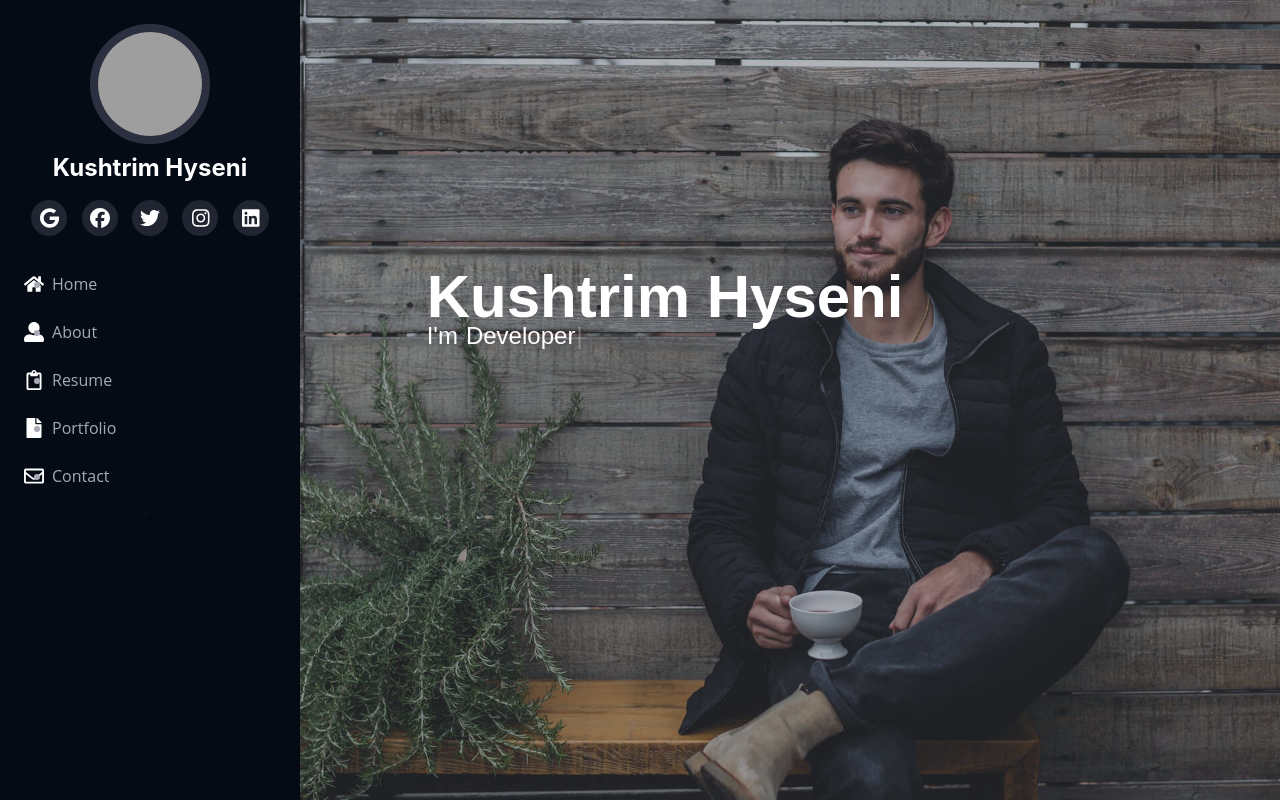
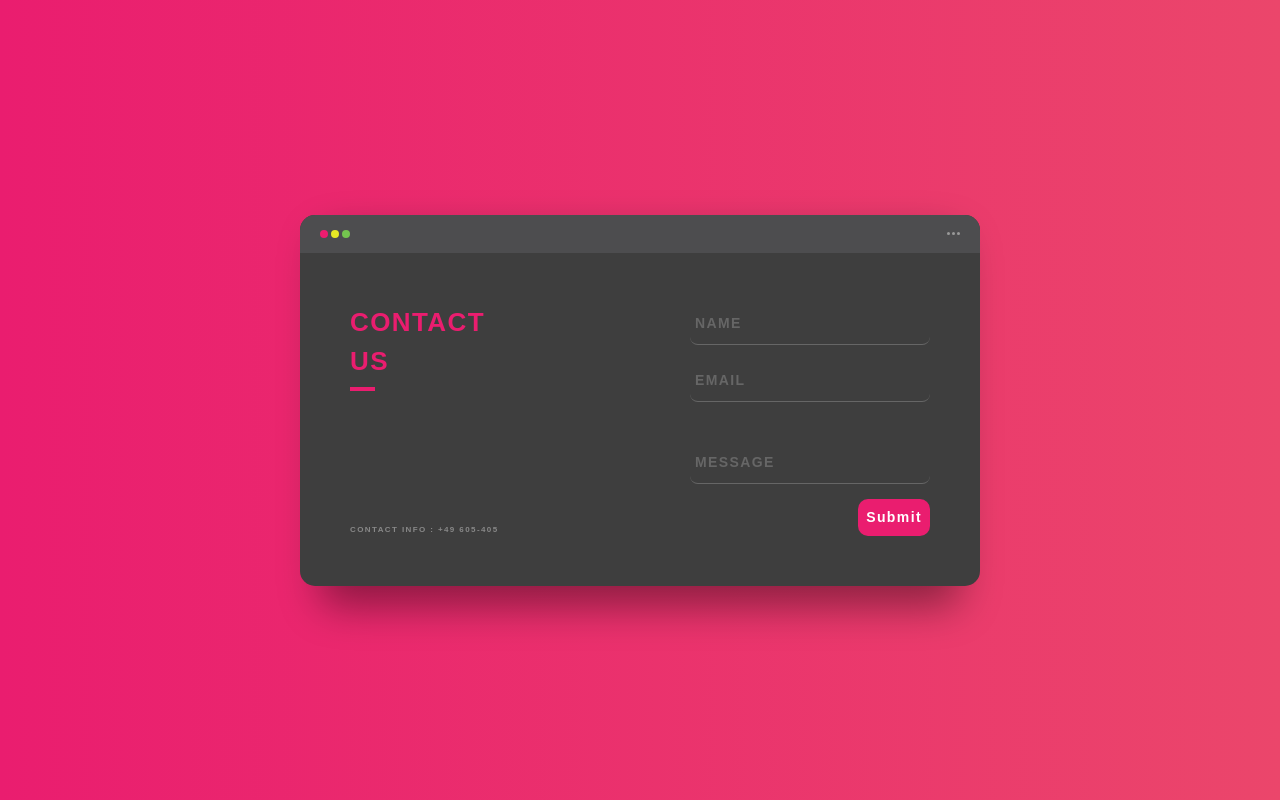
Before and after one commit to kushtrimhyseni/react-portfolio, a React (Create React App) app: page /contact in a window 1280 px wide. Shown: the top 802 px of the page. Built offline with nearby package versions, Linux system fonts and the light colour scheme; no server answers; the database is empty; grey boxes are pictures that could not be loaded.

Commit message:
Added contact us functionality using Node js as backend

```diff
--- a/package.json
+++ b/package.json
@@ -11,7 +11,10 @@
     "@testing-library/user-event": "^13.5.0",
     "axios": "^0.26.1",
     "classnames": "^2.3.1",
+    "cors": "^2.8.5",
+    "express": "^4.17.3",
     "firebase": "^9.6.10",
+    "nodemailer": "^6.7.3",
     "react": "^18.0.0",
     "react-dom": "^18.0.0",
     "react-icons": "^4.3.1",
--- a/src/App.js
+++ b/src/App.js
@@ -5,20 +5,30 @@ import { useState } from "react";
 import Skills from "./components/Skills";
 import ScrollToTop from "./components/ScrollToTop";
 import Resume from "./components/Resume";
+import ContactForm from "./components/pages/ContactForm";
+import { BrowserRouter as Router, Route, Routes } from "react-router-dom";
 function App() {
   const [isMenuOpen, setMenuOpen] = useState(false);
   return (
     <>
-      <div className="flex flex-col lg:flex-row">
+      <Router>
+        <Routes>
+          <Route
+            path="/"
+            element={
+              <>
                 <Header menuOpen={isMenuOpen} />
-        <div className="w-full">
                 <Banner setOpen={setMenuOpen} menuOpen={isMenuOpen} />
                 <About />
-        </div>
-      </div>
                 <Skills />
                 <Resume />
                 <ScrollToTop />
+              </>
+            }
+          ></Route>
+          <Route path="/contact" element={<ContactForm />}></Route>
+        </Routes>
+      </Router>
     </>
   );
 }
--- a/src/components/About.jsx
+++ b/src/components/About.jsx
@@ -17,7 +17,7 @@ const About = () => {
         <img
           src="https://i.ibb.co/2dGQVGW/profile-img.webp"
           alt="Profile"
-          className="max-w-[350px] max-h-[350px] object-cover"
+          className="w-full lg:max-w-[350px] max-h-[350px] object-cover"
         />
         <div className="flex flex-col pt-6 lg:pt-0 lg:pl-6">
           <h3 className="font-bold text-2xl text-blue-900 font-raleway">
--- a/src/components/Data.jsx
+++ b/src/components/Data.jsx
@@ -1,10 +1,4 @@
-import {
-  FaHome,
-  FaUserAlt,
-  FaRegClipboard,
-  FaFile,
-  FaRegEnvelope,
-} from "react-icons/fa";
+import { FaHome, FaUserAlt, FaRegClipboard, FaFile } from "react-icons/fa";
 import ProgressBar from "./ProgressBar";
 export const navItems = [
   {
@@ -27,11 +21,11 @@ export const navItems = [
     name: "Portfolio",
     icon: <FaFile color="white" size={20} className="cursor-pointer" />,
   },
-  {
-    id: 5,
-    name: "Contact",
-    icon: <FaRegEnvelope color="white" size={20} className="cursor-pointer" />,
-  },
+  // {
+  //   id: 5,
+  //   name: "Contact",
+  //   icon: ,
+  // },
 ];
 
 export const personalInformation = {
--- a/src/components/header/NavLinks.jsx
+++ b/src/components/header/NavLinks.jsx
@@ -1,5 +1,7 @@
 import React from "react";
 import { navItems } from "../Data";
+import { NavLink } from "react-router-dom";
+import { FaRegEnvelope } from "react-icons/fa";
 const NavLinks = () => {
   return (
     <div>
@@ -12,7 +14,7 @@ const NavLinks = () => {
             >
               {item.icon}
               <a href={`#${item.name.trim().toLowerCase()}`}>
-                <li className="ml-2 text-[#a8a9b5] hover:text-white-900 font-opensans text-md font-normal cursor-pointer">
+                <li className="ml-2 text-[#a8a9b5] hover:text-white-900 font-opensans text-md font-normal cursor-pointer list-none">
                   {item.name}
                 </li>
               </a>
@@ -20,6 +22,16 @@ const NavLinks = () => {
           );
         })}
       </ul>
+      <div className="flex mt-2 items-center">
+        <FaRegEnvelope color="white" size={20} className="cursor-pointer" />
+        <NavLink
+          className="ml-2 text-[#a8a9b5] hover:text-white-900 font-opensans text-md font-normal cursor-pointer"
+          to="/contact"
+          exact
+        >
+          Contact
+        </NavLink>
+      </div>
     </div>
   );
 };
--- /dev/null
+++ b/src/components/pages/ContactForm.css
@@ -0,0 +1,242 @@
+*,
+*:before,
+*:after {
+  box-sizing: border-box;
+  -webkit-font-smoothing: antialiased;
+  -moz-osx-font-smoothing: grayscale;
+}
+
+body {
+  background: linear-gradient(to right, #ea1d6f 0%, #eb466b 100%);
+  font-size: 12px;
+}
+
+body,
+button,
+input {
+  font-family: "Montserrat", sans-serif;
+  font-weight: 700;
+  letter-spacing: 1.4px;
+}
+
+.background {
+  display: flex;
+  min-height: 100vh;
+}
+
+.container {
+  flex: 0 1 700px;
+  margin: auto;
+  padding: 10px;
+}
+
+.screen {
+  position: relative;
+  background: #3e3e3e;
+  border-radius: 15px;
+}
+
+.screen:after {
+  content: "";
+  display: block;
+  position: absolute;
+  top: 0;
+  left: 20px;
+  right: 20px;
+  bottom: 0;
+  border-radius: 15px;
+  box-shadow: 0 20px 40px rgba(0, 0, 0, 0.4);
+  z-index: -1;
+}
+
+.screen-header {
+  display: flex;
+  align-items: center;
+  padding: 10px 20px;
+  background: #4d4d4f;
+  border-top-left-radius: 15px;
+  border-top-right-radius: 15px;
+}
+
+.screen-header-left {
+  margin-right: auto;
+}
+
+.screen-header-button {
+  display: inline-block;
+  width: 8px;
+  height: 8px;
+  margin-right: 3px;
+  border-radius: 8px;
+  background: white;
+}
+
+.screen-header-button.close {
+  background: #ed1c6f;
+}
+
+.screen-header-button.maximize {
+  background: #e8e925;
+}
+
+.screen-header-button.minimize {
+  background: #74c54f;
+}
+
+.screen-header-right {
+  display: flex;
+}
+
+.screen-header-ellipsis {
+  width: 3px;
+  height: 3px;
+  margin-left: 2px;
+  border-radius: 8px;
+  background: #999;
+}
+
+.screen-body {
+  display: flex;
+}
+
+.screen-body-item {
+  flex: 1;
+  padding: 50px;
+}
+
+.screen-body-item.left {
+  display: flex;
+  flex-direction: column;
+}
+
+.app-title {
+  display: flex;
+  flex-direction: column;
+  position: relative;
+  color: #ea1d6f;
+  font-size: 26px;
+}
+
+.app-title:after {
+  content: "";
+  display: block;
+  position: absolute;
+  left: 0;
+  bottom: -10px;
+  width: 25px;
+  height: 4px;
+  background: #ea1d6f;
+}
+
+.app-contact {
+  margin-top: auto;
+  font-size: 8px;
+  color: #888;
+}
+
+.app-form-group {
+  margin-bottom: 15px;
+}
+
+.app-form-group.message {
+  margin-top: 40px;
+}
+
+.app-form-group.buttons {
+  margin-bottom: 0;
+  text-align: right;
+}
+
+.app-form-control {
+  width: 100%;
+  padding: 10px 5px;
+  background: none;
+  border: none;
+  border-bottom: 1px solid #666;
+  color: #ddd;
+  font-size: 14px;
+  outline: none;
+  transition: border-color 0.2s;
+  border-radius: 8px;
+}
+
+.app-form-control::placeholder {
+  color: #666;
+}
+
+.app-form-control:focus {
+  border-bottom-color: #ddd;
+}
+
+.app-form-button {
+  border: none;
+  color: #fff;
+  font-size: 14px;
+  cursor: pointer;
+  outline: none;
+  background: #ea1d6f;
+  border-radius: 10px;
+  padding: 8px;
+  outline: none;
+}
+
+.app-form-button:hover {
+  color: #b9134f;
+}
+
+.credits {
+  display: flex;
+  justify-content: center;
+  align-items: center;
+  margin-top: 20px;
+  color: #ffa4bd;
+  font-family: "Roboto Condensed", sans-serif;
+  font-size: 16px;
+  font-weight: normal;
+}
+
+.credits-link {
+  display: flex;
+  align-items: center;
+  color: #fff;
+  font-weight: bold;
+  text-decoration: none;
+}
+
+.dribbble {
+  width: 20px;
+  height: 20px;
+  margin: 0 5px;
+}
+
+@media screen and (max-width: 520px) {
+  .screen-body {
+    flex-direction: column;
+  }
+
+  .screen-body-item.left {
+    margin-bottom: 30px;
+  }
+
+  .app-title {
+    flex-direction: row;
+  }
+
+  .app-title span {
+    margin-right: 12px;
+  }
+
+  .app-title:after {
+    display: none;
+  }
+}
+
+@media screen and (max-width: 600px) {
+  .screen-body {
+    padding: 40px;
+  }
+
+  .screen-body-item {
+    padding: 0;
+  }
+}
--- /dev/null
+++ b/src/components/pages/ContactForm.jsx
@@ -0,0 +1,91 @@
+import React, { useState } from "react";
+import "../pages/ContactForm.css";
+const ContactForm = () => {
+  const [status, setStatus] = useState("Submit");
+  const handleSubmit = async (e) => {
+    e.preventDefault();
+    setStatus("Sending...");
+    const { name, email, message } = e.target.elements;
+    let details = {
+      name: name.value,
+      email: email.value,
+      message: message.value,
+    };
+    let response = await fetch("http://localhost:5000/contact", {
+      method: "POST",
+      headers: {
+        "Content-Type": "application/json;charset=utf-8",
+      },
+      body: JSON.stringify(details),
+    });
+    setStatus("Submit");
+    let result = await response.json();
+    alert(result.status);
+  };
+  return (
+    <div className="background">
+      <div className="container">
+        <div className="screen">
+          <div className="screen-header">
+            <div className="screen-header-left">
+              <div className="screen-header-button close"></div>
+              <div className="screen-header-button maximize"></div>
+              <div className="screen-header-button minimize"></div>
+            </div>
+            <div className="screen-header-right">
+              <div className="screen-header-ellipsis"></div>
+              <div className="screen-header-ellipsis"></div>
+              <div className="screen-header-ellipsis"></div>
+            </div>
+          </div>
+          <div className="screen-body">
+            <div className="screen-body-item left">
+              <div className="app-title">
+                <span>CONTACT</span>
+                <span>US</span>
+              </div>
+              <div className="app-contact">CONTACT INFO : +49 605-405</div>
+            </div>
+            <div className="screen-body-item">
+              <form className="app-form" onSubmit={handleSubmit}>
+                <div className="app-form-group">
+                  <input
+                    type="text"
+                    id="name"
+                    className="app-form-control"
+                    placeholder="NAME"
+                    required
+                  />
+                </div>
+                <div className="app-form-group">
+                  <input
+                    type="email"
+                    id="email"
+                    className="app-form-control"
+                    placeholder="EMAIL"
+                    required
+                  />
+                </div>
+                <div className="app-form-group message">
+                  <input
+                    id="message"
+                    className="app-form-control"
+                    placeholder="MESSAGE"
+                    required
+                  />
+                </div>
+                <div className="app-form-group buttons">
+                  <button className="app-form-button" type="submit">
+                    {status}
+                  </button>
+                </div>
+              </form>
+            </div>
+          </div>
+        </div>
+      </div>
+    </div>
+  );
+};
+
+export default ContactForm;
```
Also changed, not shown: server.js (added, +47 -0 lines), src/components/Resume.jsx (+16 -16 lines), 1 other file (tests, documents, lock files or other folders). Lines whose indentation alone changed are shown as unchanged.
